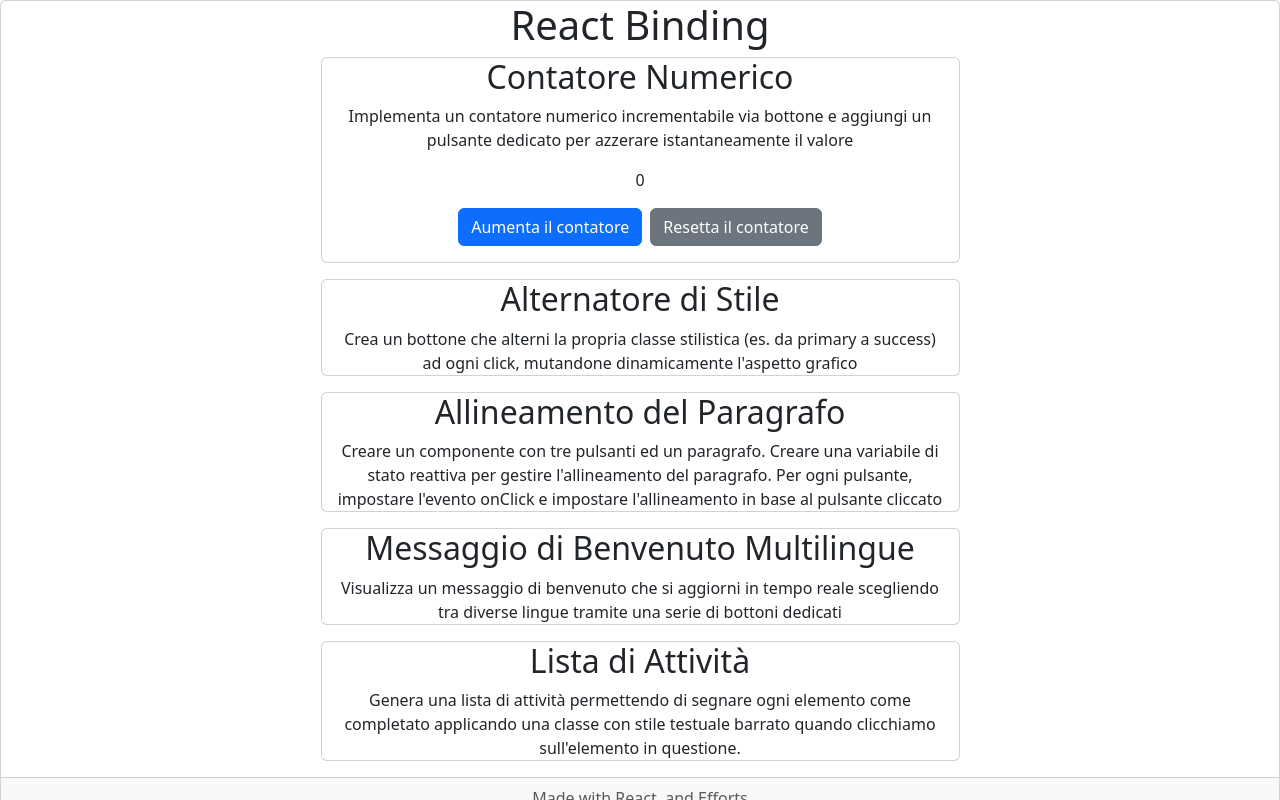
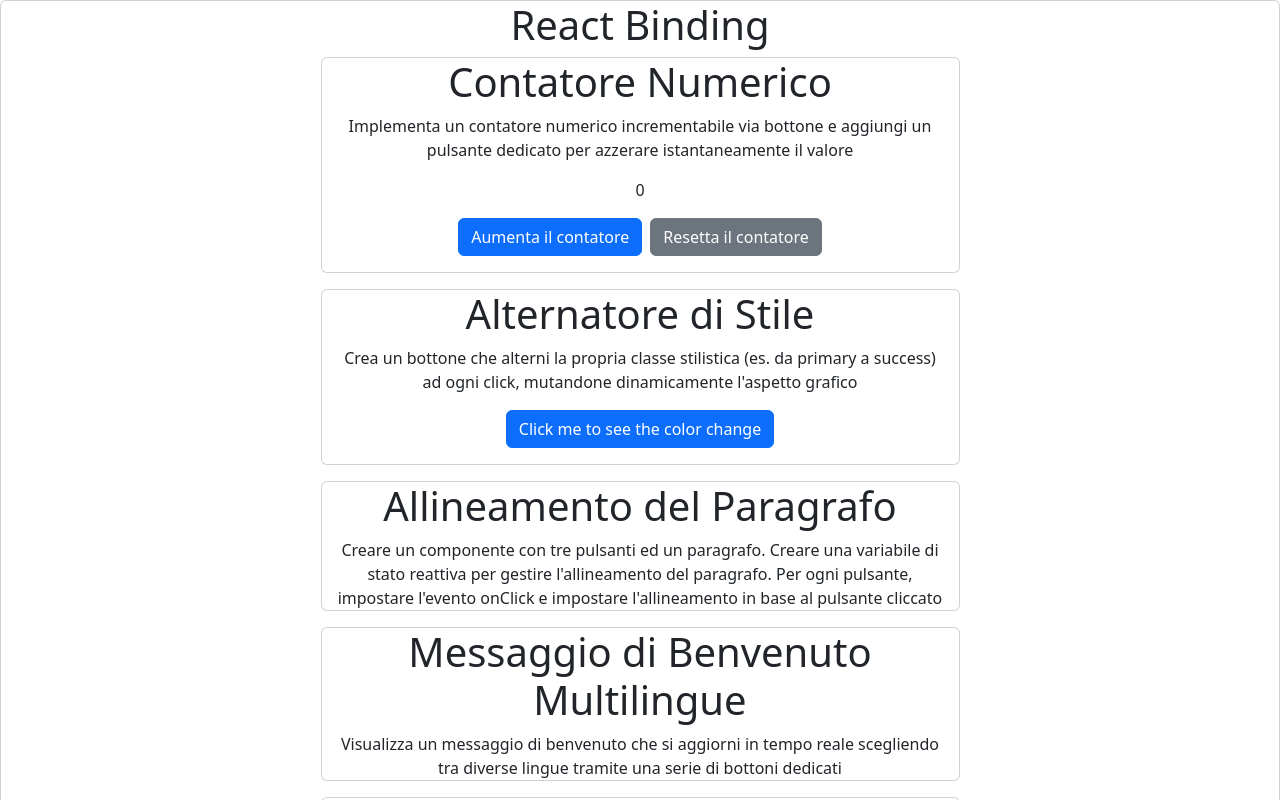
Before and after one commit to alice-rovere/react-binding, a React (Vite) app: page / in a window 1280 px wide. Shown: the top 800 px of the page. Built offline with nearby package versions, Linux system fonts and the light colour scheme.

Commit message:
esercizio due completato

```diff
--- a/src/components/ExerciseCard.jsx
+++ b/src/components/ExerciseCard.jsx
@@ -1,7 +1,7 @@
 export default function ExerciseCard({ titolo, descrizione, children }) {
   return (
     <div className="container card mb-3 w-50">
-      <h2 className="card-title">{titolo}</h2>
+      <h2 className="card-title display-6 ">{titolo}</h2>
       <p className="card-text">{descrizione}</p>
       {children}
     </div>
--- a/src/ui/SecondExerciseSection.jsx
+++ b/src/ui/SecondExerciseSection.jsx
@@ -1,3 +1,19 @@
+import { useState } from "react";
+
 export default function SecondExerciseSection() {
-  return null;
+  const [isSuccess, setIsSuccess] = useState(false);
+  function handleIsSuccess() {
+    setIsSuccess(!isSuccess);
+  }
+
+  return (
+    <div>
+      <button
+        className={`btn btn-primary mb-3 ${isSuccess ? "btn-success" : "btn-primary"}`}
+        onClick={handleIsSuccess}
+      >
+        Click me to see the color change
+      </button>
+    </div>
+  );
 }
```
